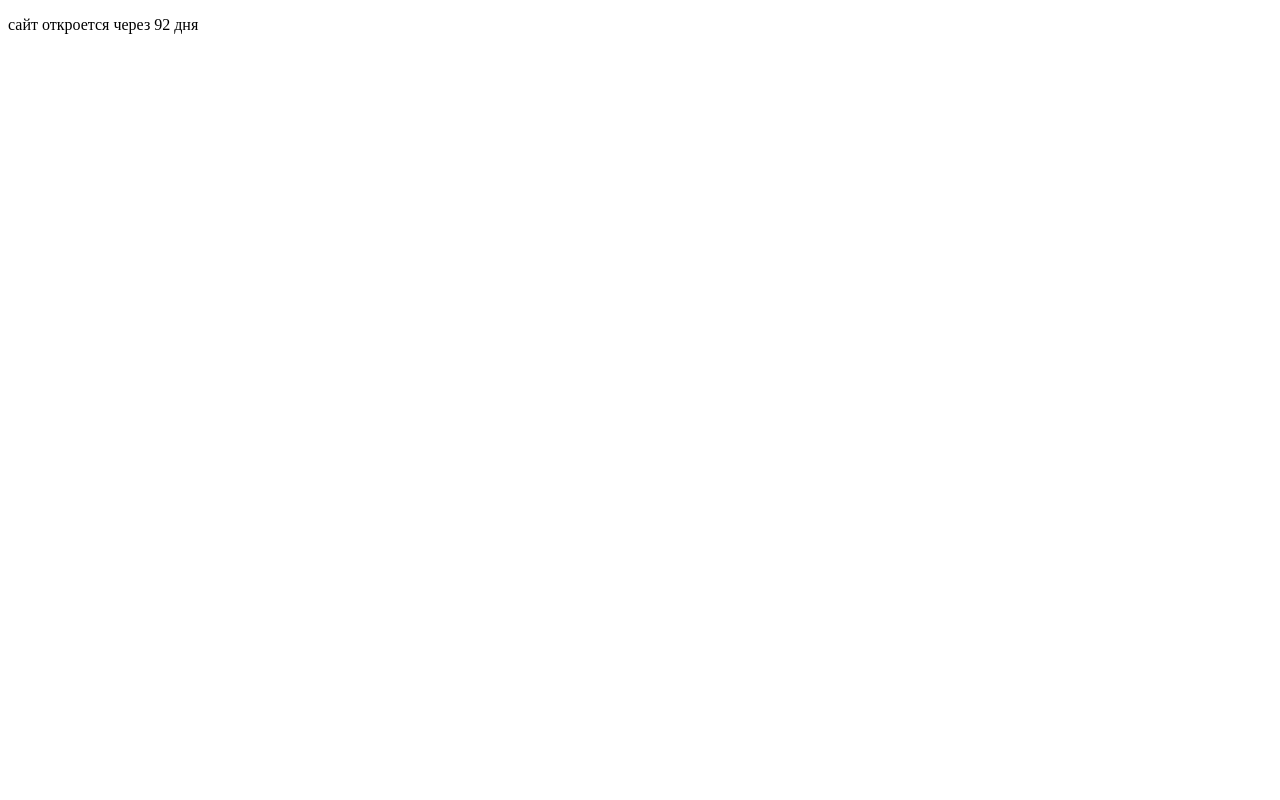
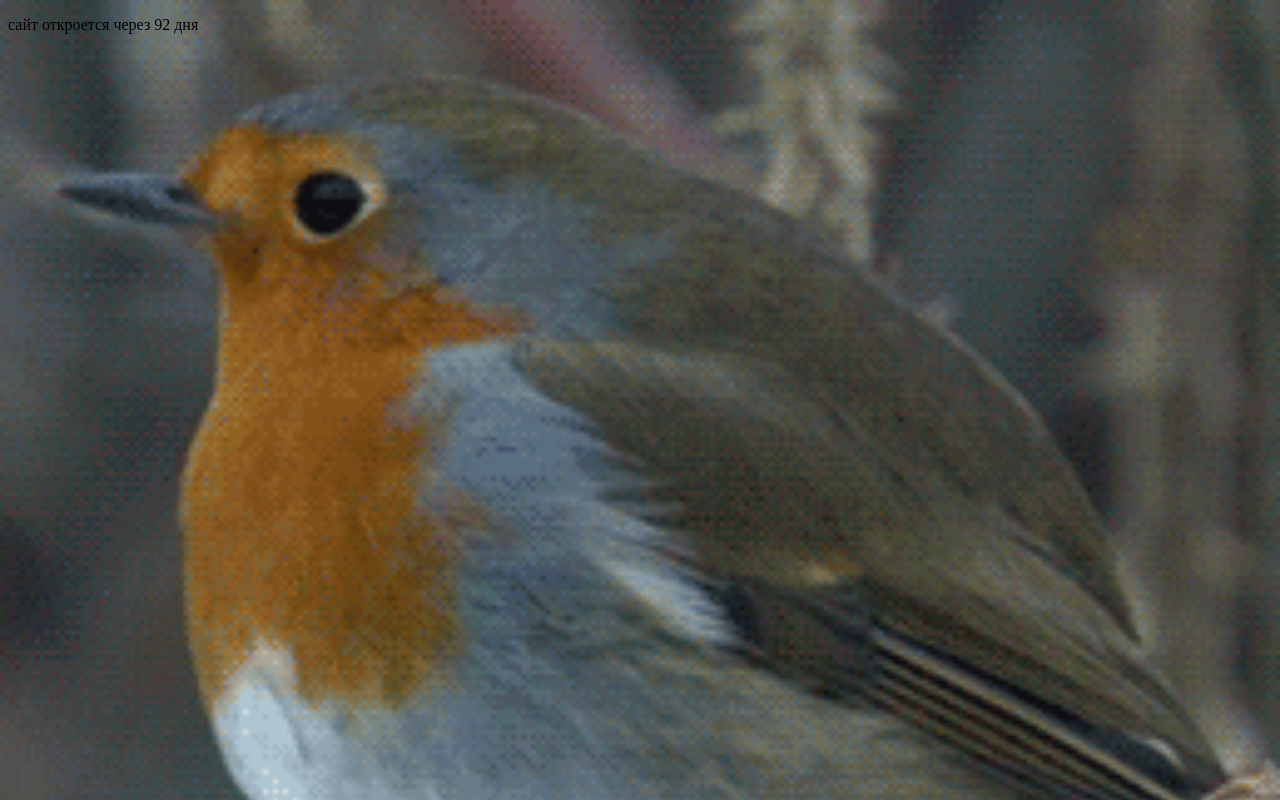
Before and after one commit to fluidpanda/fluidpanda.github.io, a plain HTML site: page index.html in a window 1280 px wide. Drawn offline with Linux system fonts and the light colour scheme.

Commit message:
ох лол

```diff
--- a/style.css
+++ b/style.css
@@ -1,4 +1,4 @@
 body {
   background-size:100%;
-  background-image:url(image/bird.gif);
+  background-image:url(images/bird.gif);
 }
```
